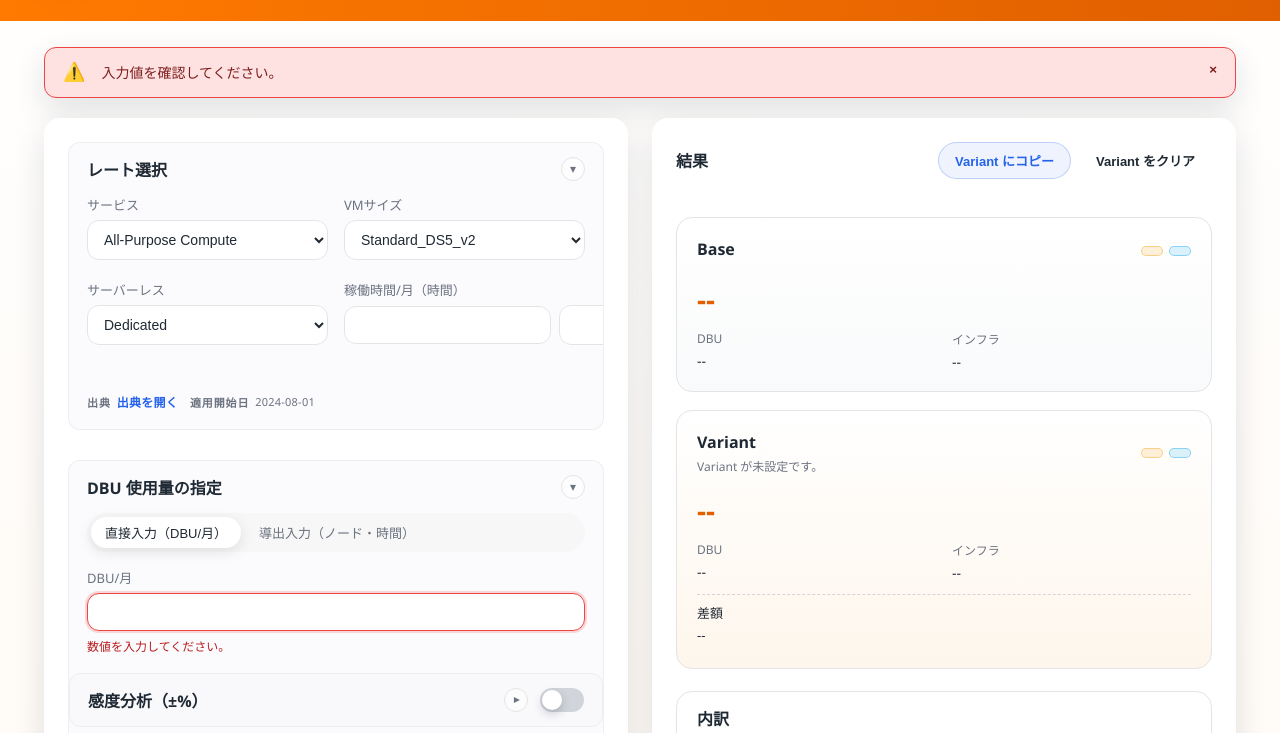
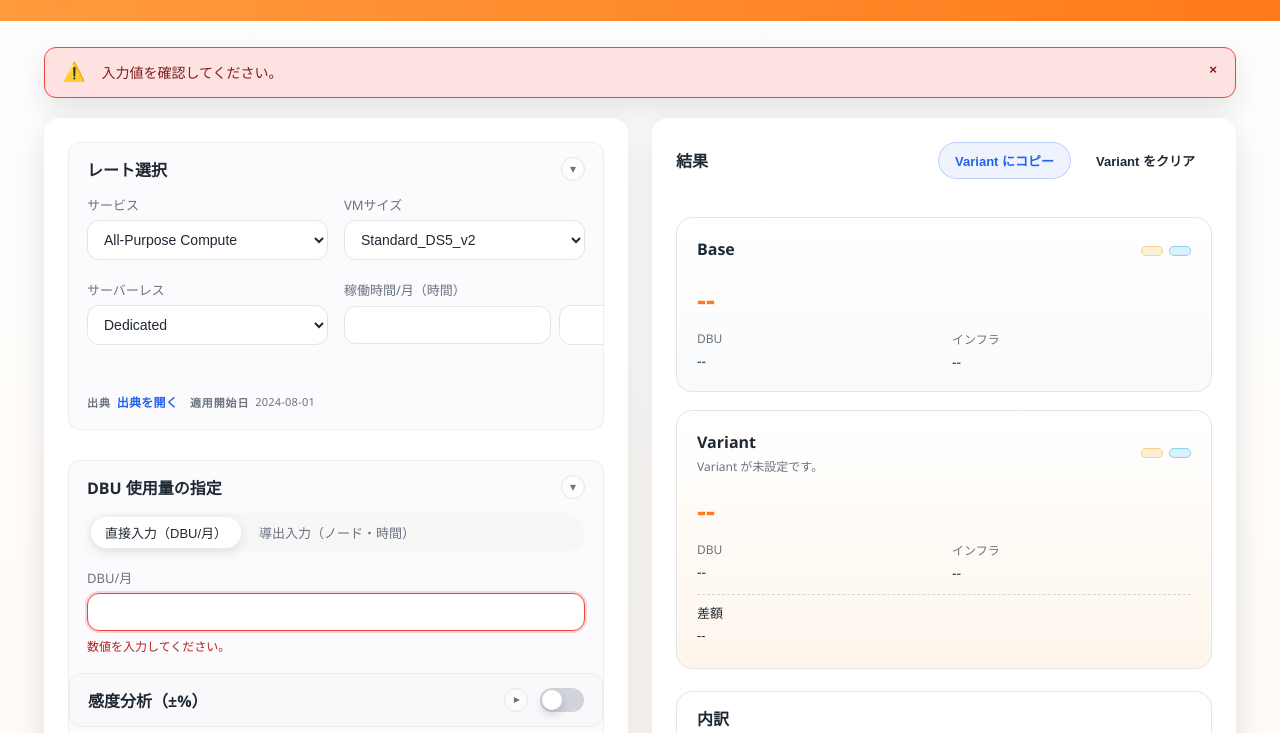
Before and after one commit to yuyuyu0706/azure-databricks-pricing, a website with bundled scripts: page index.html in a window 1280 px wide. Shown: the part 129-862 px from the top of the page. Built offline with nearby package versions, Linux system fonts and the light colour scheme.

Commit message:
Lighten header gradient orange hues

```diff
--- a/style.css
+++ b/style.css
@@ -1,6 +1,6 @@
 :root {
-  --orange:#ff7a00;
-  --orange-dark:#e05f00;
+  --orange:#ff9b3d;
+  --orange-dark:#ff7a1a;
   --orange-light:#ffe6cc;
   --bg:#ffffff;
   --bg-muted:#f7f7f7;
```
